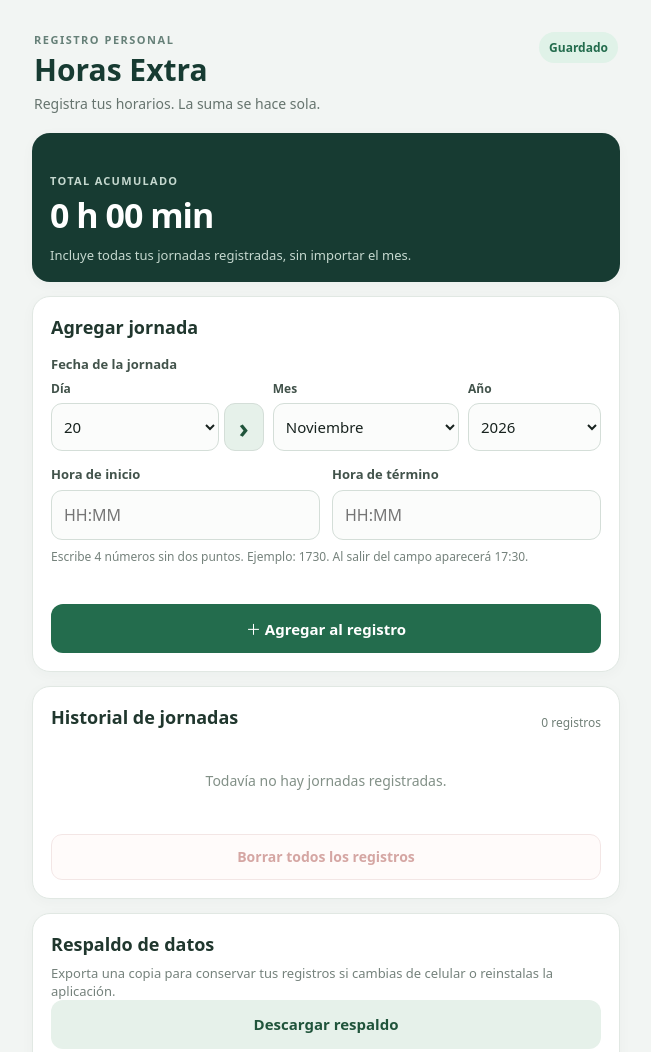
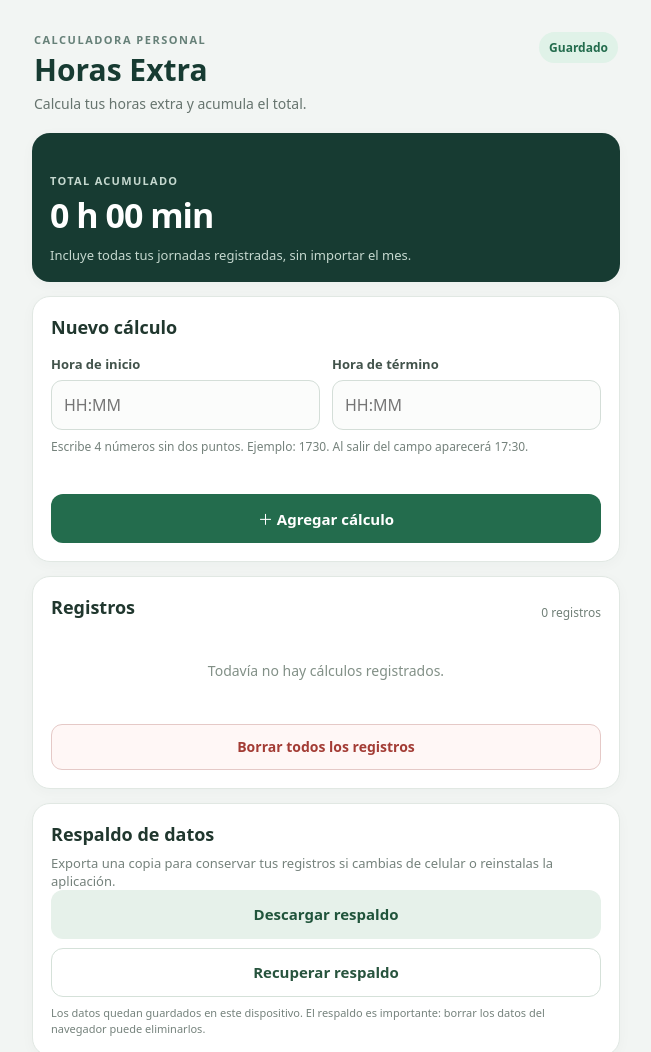
Before and after one commit to Nauwti/horas-extra, a plain HTML site: page index.html in a window 1280 px wide. Shown: the top 1052 px of the page, without its empty margins (314-965 px from the left). Drawn offline with Linux system fonts and the light colour scheme.

Commit message:
Simplify app interface without dates

```diff
--- a/index.html
+++ b/index.html
@@ -4,7 +4,7 @@
   <meta charset="utf-8">
   <meta name="viewport" content="width=device-width, initial-scale=1, viewport-fit=cover">
   <meta name="theme-color" content="#173b32">
-  <meta name="description" content="Registro sencillo de horas extraordinarias">
+  <meta name="description" content="Calculadora sencilla de horas extraordinarias">
   <title>Horas Extra</title>
   <link rel="manifest" href="manifest.json">
   <link rel="icon" href="icon.svg" type="image/svg+xml">
@@ -14,9 +14,9 @@
   <main class="app">
     <header class="top">
       <div>
-        <p class="eyebrow">REGISTRO PERSONAL</p>
+        <p class="eyebrow">CALCULADORA PERSONAL</p>
         <h1>Horas Extra</h1>
-        <p class="sub">Registra tus horarios. La suma se hace sola.</p>
+        <p class="sub">Calcula tus horas extra y acumula el total.</p>
       </div>
       <span class="save-state" id="saveState" aria-live="polite">Guardado</span>
     </header>
@@ -28,34 +28,8 @@
     </section>
 
     <section class="panel">
-      <h2>Agregar jornada</h2>
+      <h2>Nuevo cálculo</h2>
       <form id="entryForm">
-        <label>Fecha de la jornada</label>
-        <div class="date-parts">
-          <div>
-            <label for="dateDay">Día</label>
-            <div class="day-control">
-              <select id="dateDay" aria-label="Día"></select>
-              <button class="next-day" id="nextDayBtn" type="button" aria-label="Avanzar al día siguiente" title="Día siguiente">›</button>
-            </div>
-          </div>
-          <div>
-            <label for="dateMonth">Mes</label>
-            <select id="dateMonth" aria-label="Mes">
-              <option value="01">Enero</option><option value="02">Febrero</option>
-              <option value="03">Marzo</option><option value="04">Abril</option>
-              <option value="05">Mayo</option><option value="06">Junio</option>
-              <option value="07">Julio</option><option value="08">Agosto</option>
-              <option value="09">Septiembre</option><option value="10">Octubre</option>
-              <option value="11">Noviembre</option><option value="12">Diciembre</option>
-            </select>
-          </div>
-          <div>
-            <label for="dateYear">Año</label>
-            <select id="dateYear" aria-label="Año"></select>
-          </div>
-        </div>
-        <input id="workDate" type="hidden">
         <div class="two">
           <div>
             <label for="startTime">Hora de inicio</label>
@@ -68,17 +42,17 @@
         </div>
         <p class="time-hint" id="timeHint">Escribe 4 números sin dos puntos. Ejemplo: 1730. Al salir del campo aparecerá 17:30.</p>
         <p class="form-error" id="formError" role="alert"></p>
-        <button class="primary" type="submit">＋ Agregar al registro</button>
+        <button class="primary" type="submit">＋ Agregar cálculo</button>
       </form>
     </section>
 
     <section class="panel">
       <div class="section-heading">
-        <h2>Historial de jornadas</h2>
+        <h2>Registros</h2>
         <span id="entryCount" class="count">0 registros</span>
       </div>
       <div id="entries" class="entries">
-        <p class="empty">Todavía no hay jornadas registradas.</p>
+        <p class="empty">Todavía no hay cálculos registrados.</p>
       </div>
       <button class="clear-all" id="clearAllBtn" type="button">Borrar todos los registros</button>
     </section>
@@ -92,7 +66,7 @@
       <p class="hint small">Los datos quedan guardados en este dispositivo. El respaldo es importante: borrar los datos del navegador puede eliminarlos.</p>
     </section>
 
-    <footer>Horas y minutos se calculan por separado. Revisa los horarios antes de copiar el total al formulario de papel.</footer>
+    <footer>Cada cálculo se guarda con un número consecutivo. Revisa el total antes de copiarlo al formulario de papel.</footer>
   </main>
   <script src="app.js"></script>
 </body>
```
